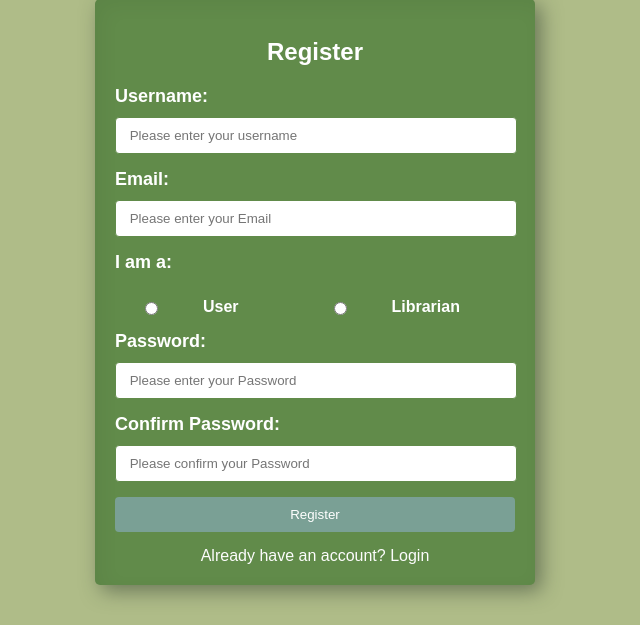
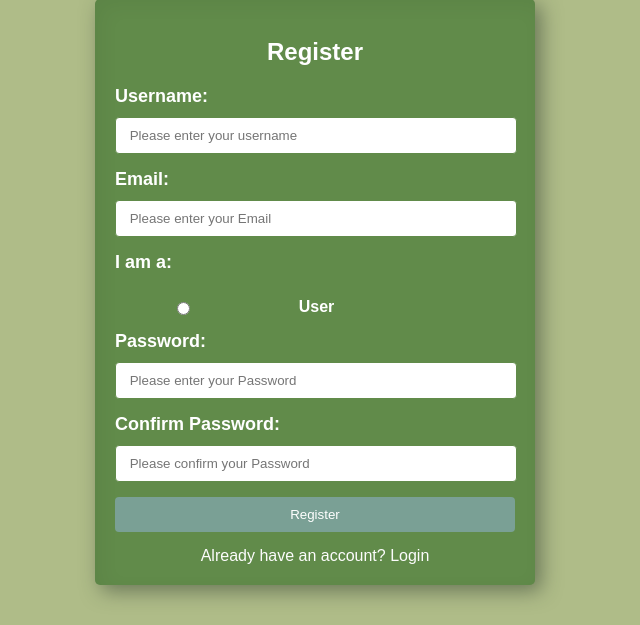
Before and after one commit to Finnsem/fizlibrary, a Flask app: page /register in a window 1280 px wide. Shown: the part 108-733 px from the top of the page, without its empty margins (325-965 px from the left). Run offline with Flask 3, Linux system fonts and the light colour scheme.

Commit message:
Update register.html

```diff
--- a/templates/register.html
+++ b/templates/register.html
@@ -163,9 +163,6 @@
             <div class="role-options" label="Role" required>
                 <input type="radio" id="user" name="role" value="user">
                 <label for="user">User</label><br>
-
-                <input type="radio" id="librarian" name="role" value="librarian">
-                <label for="librarian">Librarian</label>
             </div>
 
 
```
